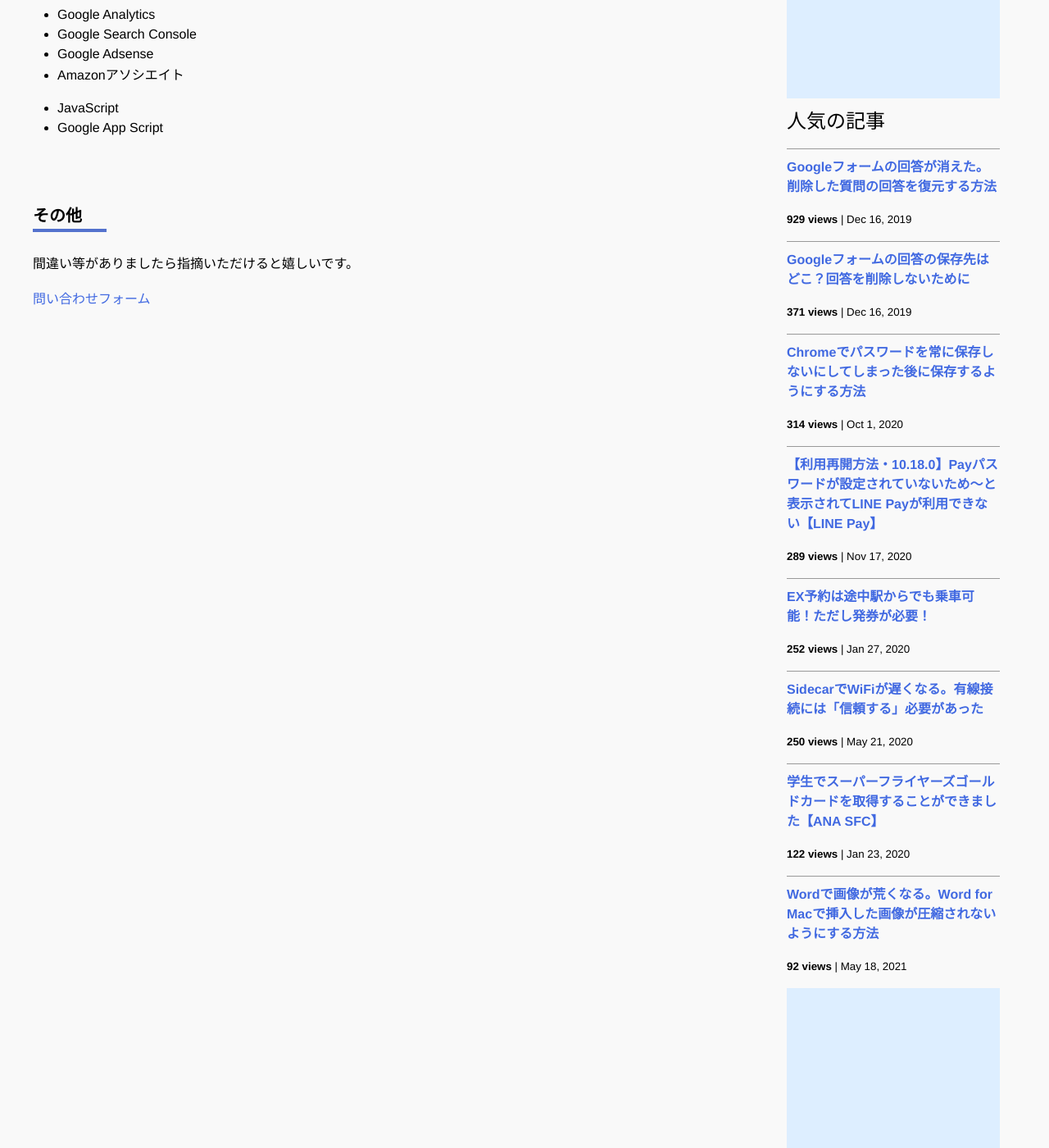
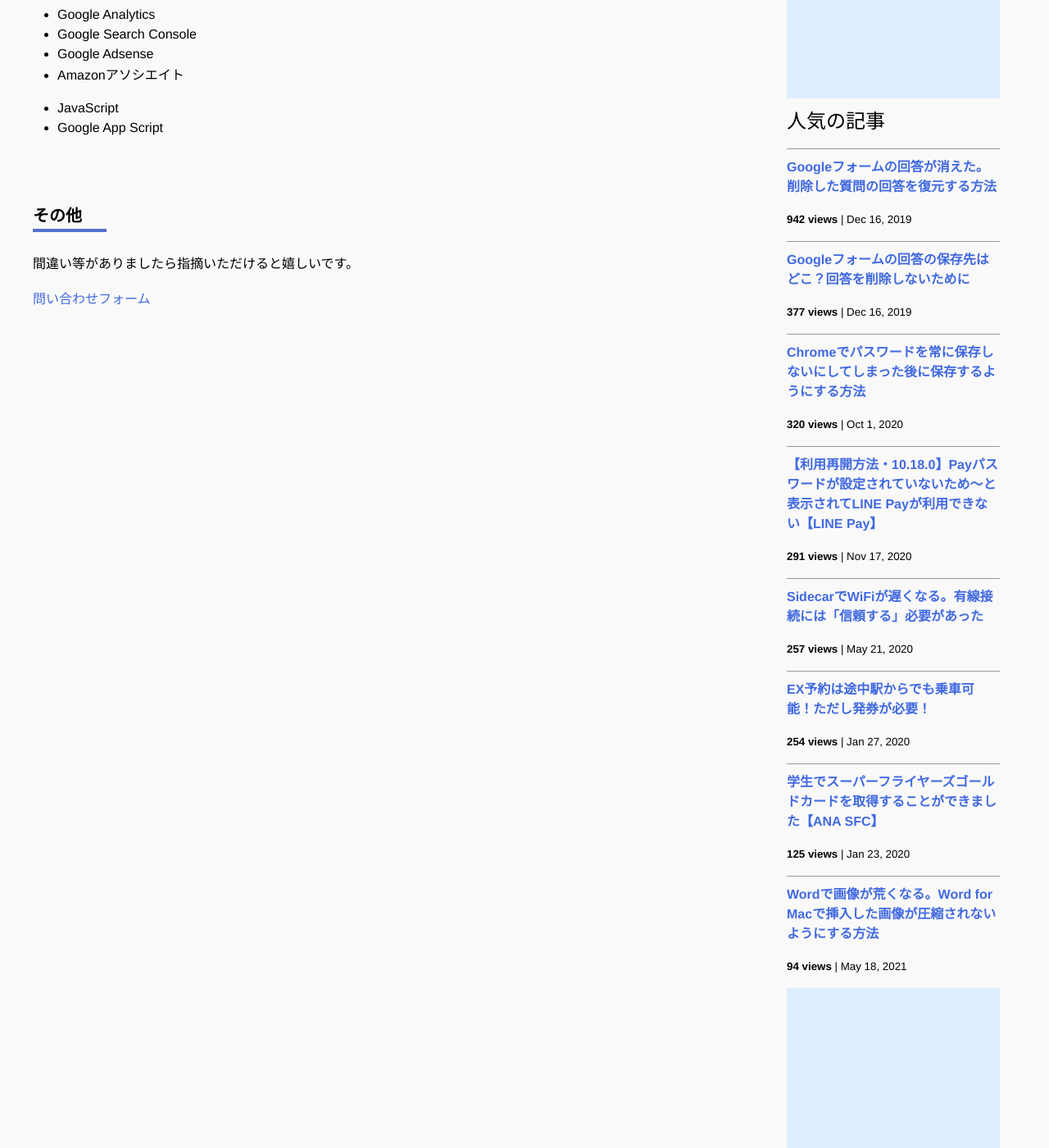
Before and after one commit to iwanaminami/shoyaiwaname, a Jekyll site: the page built from about.markdown, in a window 1280 px wide and 1400 px high, scrolled down 693 px. Shown: the whole window at 82% size. Built offline with Jekyll 4.4.1, drawn with Linux system fonts in a browser that asks for light colours; nearby versions of some CDN libraries; comment, search, counter and statistics services are not loaded.

Commit message:
a new commit message

```diff
--- a/_data/popularposts.yml
+++ b/_data/popularposts.yml
@@ -1,17 +1,17 @@
 side:
-  - view: 929
+  - view: 942
     url: /2019/12/16/restore-googleform.html
-  - view: 371
+  - view: 377
     url: /2019/12/16/googleform-answers.html
-  - view: 314
+  - view: 320
     url: /2020/10/01/googlepassword.html
-  - view: 289
+  - view: 291
     url: /2020/11/17/linepay.html
-  - view: 252
+  - view: 257
+    url: /2020/05/21/sidecar-via-cable.html
+  - view: 254
     url: /2020/01/27/ex-rideontheway.html
-  - view: 250
-    url: /2020/05/21/sidecar-via-cable.html
-  - view: 122
+  - view: 125
     url: /2020/01/23/sfcgold.html
-  - view: 92
+  - view: 94
     url: /2021/05/18/image-compression-word.html
```
